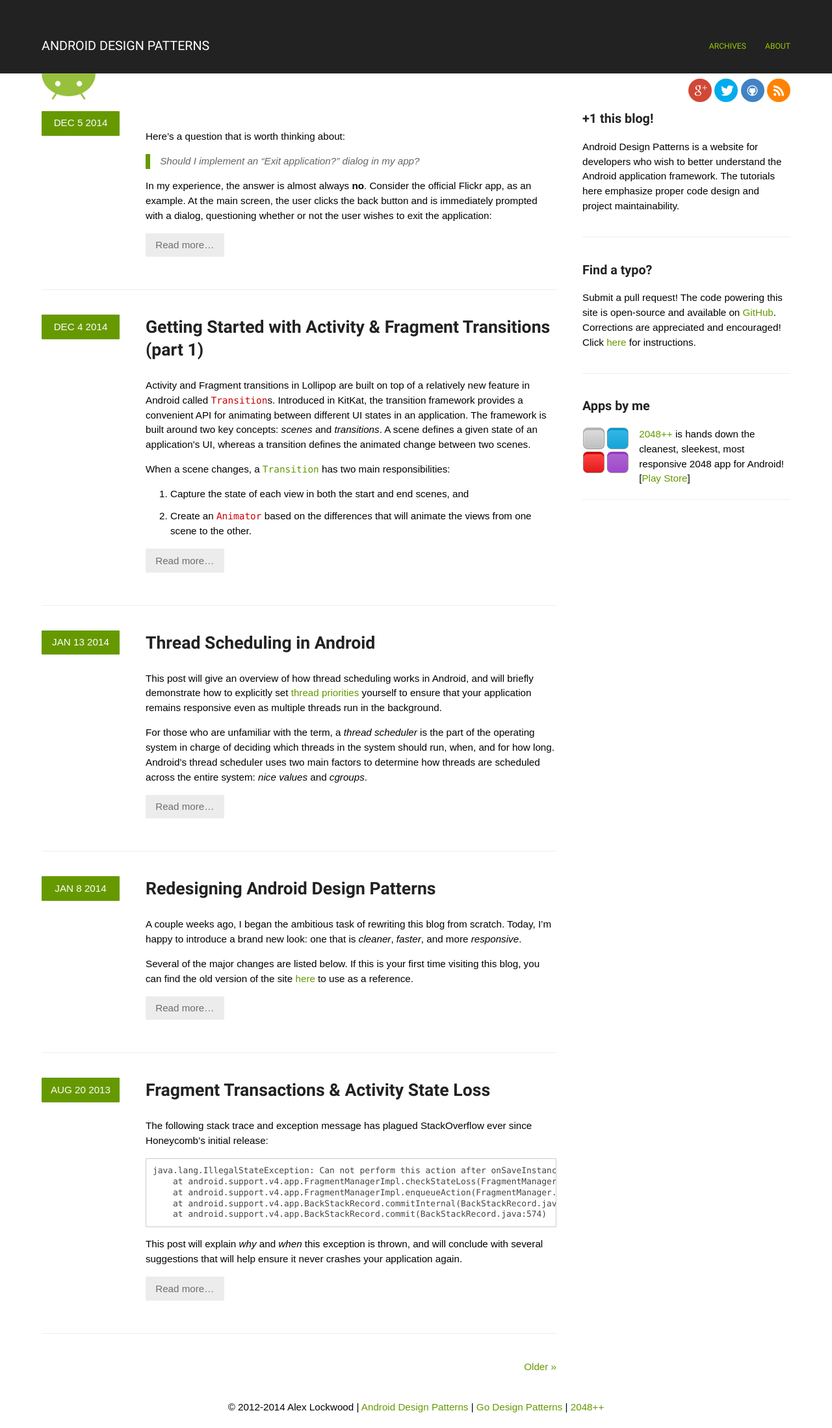
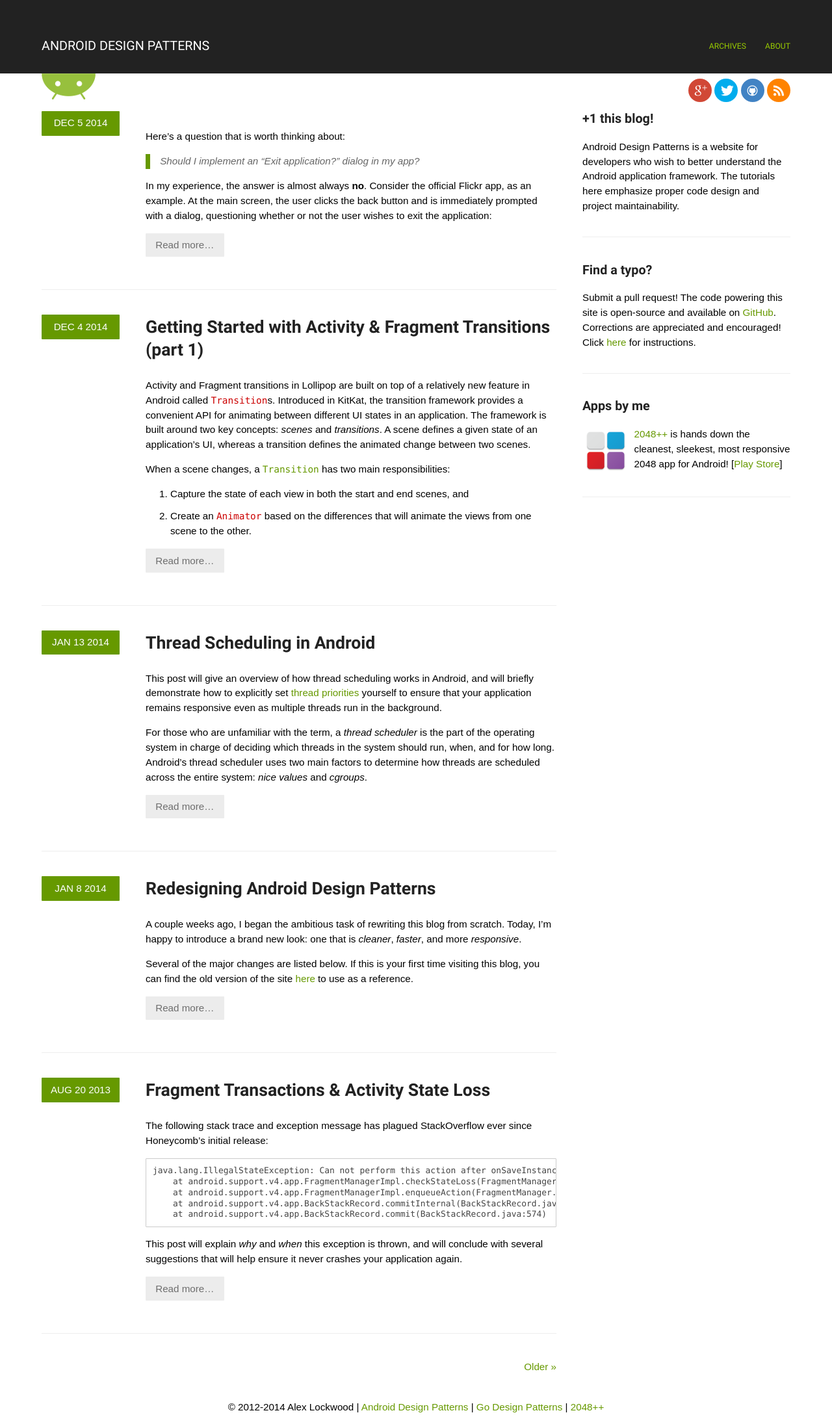
Before and after one commit to alexjlockwood/AndroidDesignPatterns, a Jekyll site: the page built from index.html, in a window 1280 px wide. Shown: the whole page at 65% size. Built offline with Jekyll 4.4.1, drawn with Linux system fonts in a browser that asks for light colours; some web fonts are replaced; Markdown is read by kramdown in place of the engine named in the settings; the list of posts is cut into pages by our own code; comment, search, counter and statistics services are not loaded.

Commit message:
update 2048 icon

```diff
--- a/_layouts/default.html
+++ b/_layouts/default.html
@@ -120,7 +120,7 @@
 	      <!-- TODO: put this stuff in CSS -->
 	      <!-- TODO: adjust the css so that this is displayed in ALL screen layout modes -->
 	      <a href="https://play.google.com/store/apps/details?id=com.alexjlockwood.twentyfortyeight">
-		<img style="float: left; margin-right: 1em; margin-bottom: 1em;" src="{{ site.baseurl }}/assets/images/2048_icon_72x72.png"/>
+		<img style="float: left; margin-right: 0.5em; margin-bottom: 1em;" src="{{ site.baseurl }}/assets/images/2048_icon_72x72.png"/>
 	      </a>
 	      <span><a href="https://play.google.com/store/apps/details?id=com.alexjlockwood.twentyfortyeight">2048++</a> is hands down the cleanest, sleekest, most responsive 2048 app for Android! [<a href="https://play.google.com/store/apps/details?id=com.alexjlockwood.twentyfortyeight">Play Store</a>]</span>
 	      <div style="clear: both"></div>
```
Also changed, not shown: assets/images/2048_icon_72x72.png.
